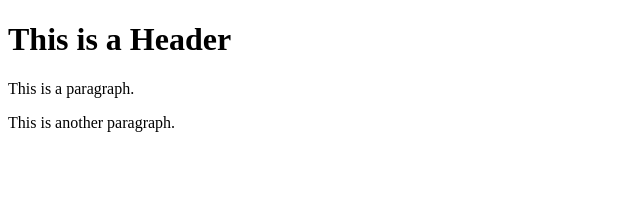
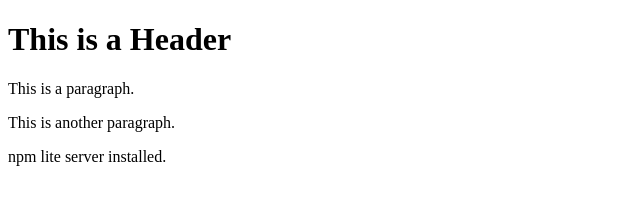
Before and after one commit to PrashantP89/git-test, a website: page index.html in a window 1280 px wide. Shown: the whole page, without its empty margins (0-640 px from the left). Drawn offline with Linux system fonts and the light colour scheme.

Commit message:
using NPM

```diff
--- a/index.html
+++ b/index.html
@@ -4,5 +4,6 @@
         <h1>This is a Header</h1>
         <p>This is a paragraph.</p>
         <p>This is another paragraph.</p>
+        <p>npm lite server installed.</p>
     </body>
 </html>
```
Also changed, not shown: package.json (added, +24 -0 lines), 2 other files.
